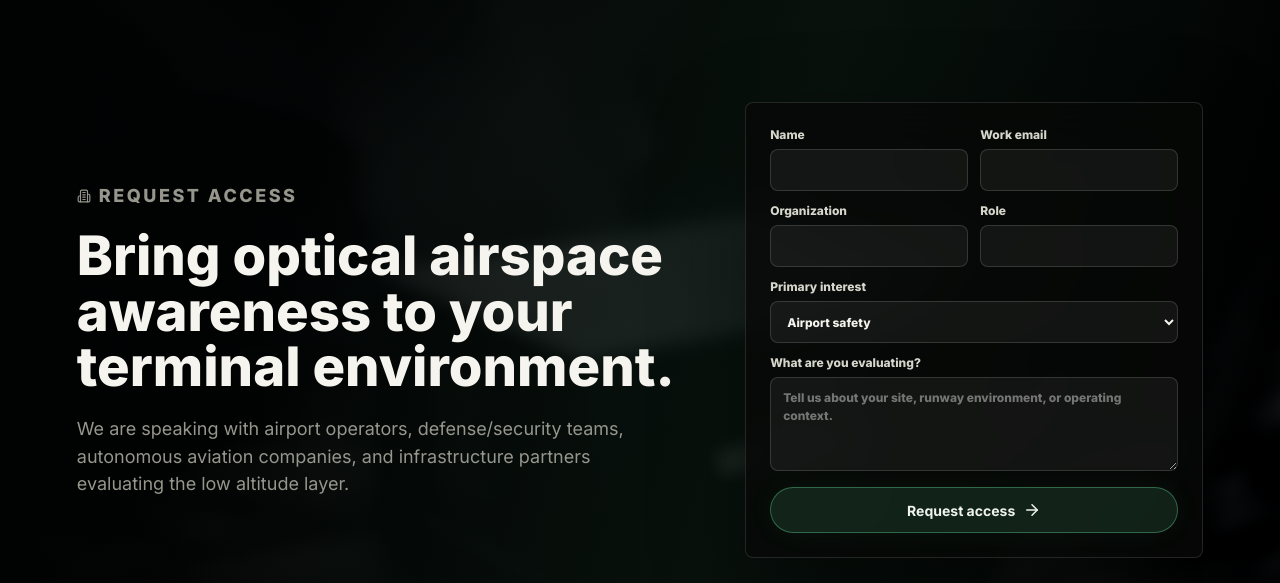
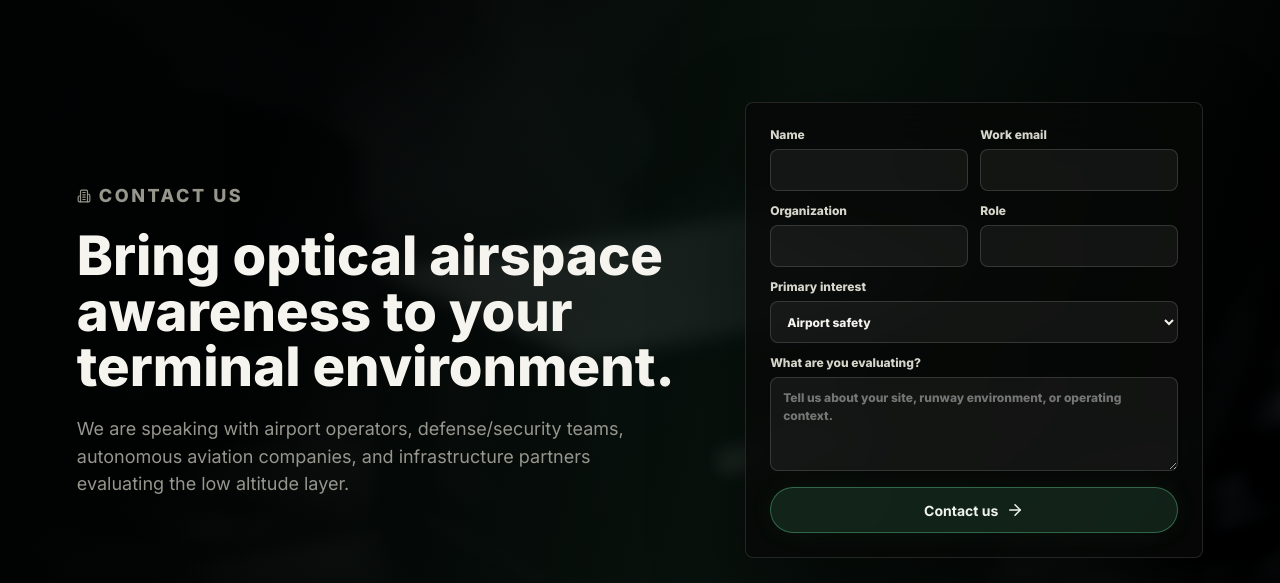
Before and after one commit to kylekmcconnell-arch/skeye-homepage, a React (Vite) app: page / in a window 1280 px wide. Shown: the part 5354-5937 px from the top of the page. Built offline with nearby package versions, Linux system fonts and the light colour scheme.

Commit message:
Use contact language on homepage

```diff
--- a/api/contact.js
+++ b/api/contact.js
@@ -56,7 +56,7 @@ function buildMessage(form) {
 
   const html = `
     <div style="font-family:Inter,Arial,sans-serif;color:#111;line-height:1.5;">
-      <h1 style="font-size:20px;margin:0 0 16px;">New Skeye.ai access request</h1>
+      <h1 style="font-size:20px;margin:0 0 16px;">New Skeye.ai contact inquiry</h1>
       <table style="border-collapse:collapse;width:100%;max-width:720px;border:1px solid #e8e8e8;">
         ${htmlRows}
       </table>
@@ -95,7 +95,7 @@ export default async function handler(request, response) {
         from: CONTACT_FROM_EMAIL,
         to: [CONTACT_TO_EMAIL],
         reply_to: form.email,
-        subject: `Skeye.ai access request: ${form.organization}`,
+        subject: `Skeye.ai contact: ${form.organization}`,
         text: message.text,
         html: message.html,
       }),
--- a/src/App.jsx
+++ b/src/App.jsx
@@ -224,7 +224,7 @@ function Hero({ progress }) {
           </p>
           <div className="hero-actions">
             <a className="primary-button" href="#contact">
-              Request access
+              Contact us
               <ArrowRight size={18} />
             </a>
             <a className="secondary-button" href="#product">See the node</a>
@@ -364,7 +364,7 @@ function ContactSection() {
       <img className="contact-background" src={packaging} alt="" aria-hidden="true" />
       <div className="contact-content">
         <div className="contact-copy">
-          <p className="eyebrow"><Building2 size={14} /> Request Access</p>
+          <p className="eyebrow"><Building2 size={14} /> Contact Us</p>
           <h2>Bring optical airspace awareness to your terminal environment.</h2>
           <p>
             We are speaking with airport operators, defense/security teams, autonomous aviation companies, and infrastructure partners evaluating the low altitude layer.
@@ -405,7 +405,7 @@ function RequestAccessForm() {
       '',
       form.message || 'No additional notes.',
     ].join('\n');
-    return `mailto:${CONTACT_EMAIL}?subject=${encodeURIComponent('Skeye.ai request access')}&body=${encodeURIComponent(body)}`;
+    return `mailto:${CONTACT_EMAIL}?subject=${encodeURIComponent('Skeye.ai contact')}&body=${encodeURIComponent(body)}`;
   };
 
   const handleSubmit = async (event) => {
@@ -425,7 +425,7 @@ function RequestAccessForm() {
 
       setSubmitState({
         status: 'success',
-        message: 'Request sent. We will follow up shortly.',
+        message: 'Message sent. We will follow up shortly.',
       });
       setForm({
         name: '',
@@ -491,7 +491,7 @@ function RequestAccessForm() {
         </a>
       )}
       <button className="primary-button" type="submit" disabled={isSubmitting}>
-        {isSubmitting ? 'Sending...' : 'Request access'}
+        {isSubmitting ? 'Sending...' : 'Contact us'}
         <ArrowRight size={18} />
       </button>
     </form>
```
